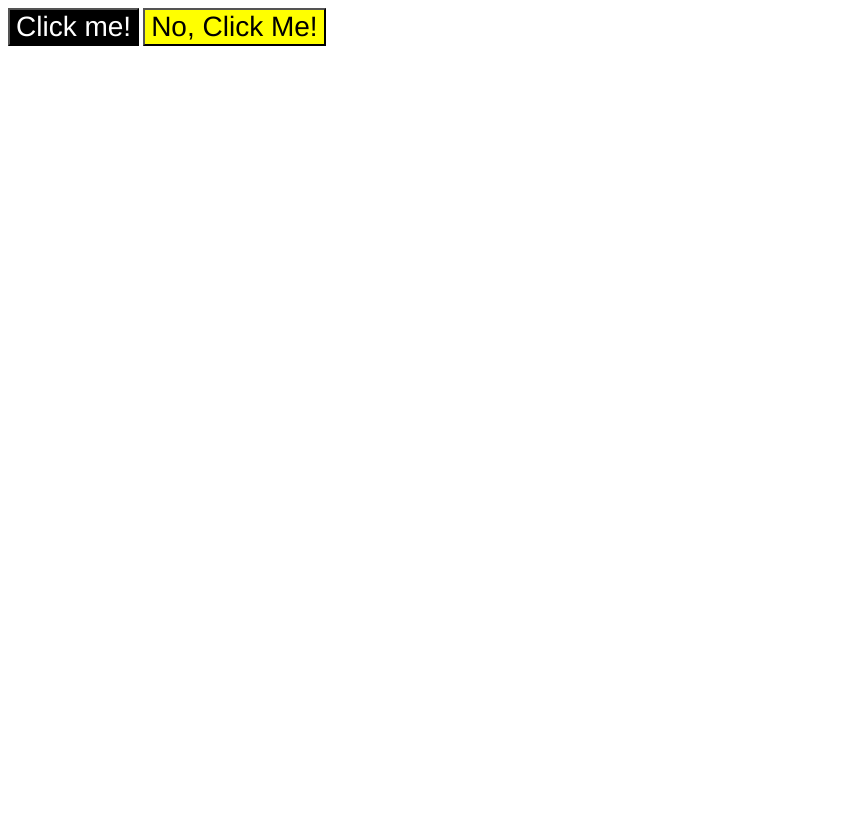
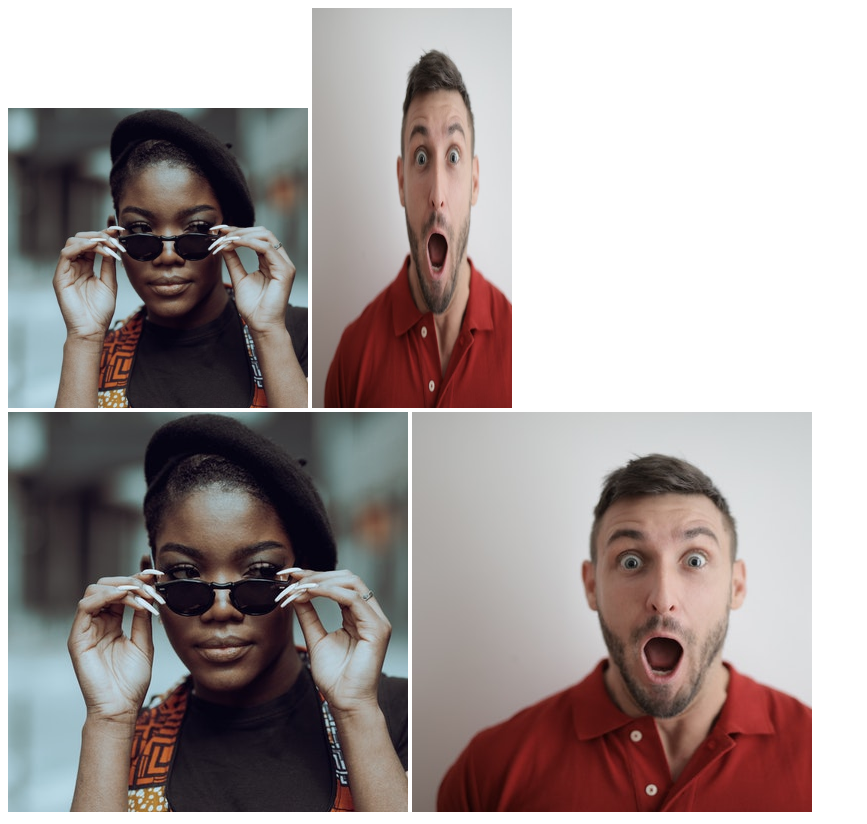
Before and after one commit to iiTranquility/odin-css-tasks, a plain HTML site: page grouping-selectors/index.html in a window 1280 px wide. Shown: the whole page, without its empty margins (0-867 px from the left). Before the commit the page ends 800 px from the top, so only its background shows below. Drawn offline with Linux system fonts and the light colour scheme.

Commit message:
Completed 4th iteration of TOP assignment

```diff
--- a/grouping-selectors/index.html
+++ b/grouping-selectors/index.html
@@ -1,13 +1,23 @@
 <!DOCTYPE html>
 <html lang="en">
-<head>
+  <head>
+    <meta charset="UTF-8">
+    <meta http-equiv="X-UA-Compatible" content="IE=edge">
+    <meta name="viewport" content="width=device-width, initial-scale=1.0">
+    <title>Chaining Selectors</title>
     <link rel="stylesheet" href="styles.css">
-    <meta charset="UTF-8">
-    <meta name="viewport" content="width=device-width, initial-scale=1.0">
-    <title>Document</title>
-</head>
-<body>
-    <button class="button">Click me!</button>
-    <button class="yellow">No, Click Me!</button>
-</body>
+  </head>
+  <body>
+    <!-- Check image source path. Review Foundations lesson - Links and Images -->
+    <!-- Use the classes BELOW this line -->
+    <div>
+      <img class="avatar proportioned" src="/images/pexels-katho.jpg" alt="Woman with glasses">
+      <img class="avatar distorted" src="/images/pexels-andrea.jpg" alt="Man with surprised expression">
+    </div>
+    <!-- Use the classes ABOVE this line -->
+    <div>
+      <img class="original proportioned" src="/images/pexels-katho.jpg" alt="Woman with glasses">
+      <img class="original distorted" src="/images/pexels-andrea.jpg" alt="Man with surprised expression">
+    </div>
+  </body>
 </html>
--- a/grouping-selectors/styles.css
+++ b/grouping-selectors/styles.css
@@ -1,14 +1,11 @@
-.button {
-    background-color: black;
-    color: white;
+/* Add CSS Styling */
+
+.avatar.proportioned {
+    height: auto;
+    width: 300px;
 }
 
-.yellow {
-    background-color: yellow;
+.avatar.distorted {
+    width: 200px;
+    height: 400px;
 }
-
-.button,
-.yellow {
-    font-size: 28px;
-    font-family: Helvetica, "Times New Roman", sans-serif;
-}
```
Also changed, not shown: grouping-selectors/images/pexels-andrea.jpg (added), grouping-selectors/images/pexels-katho.jpg (added).
